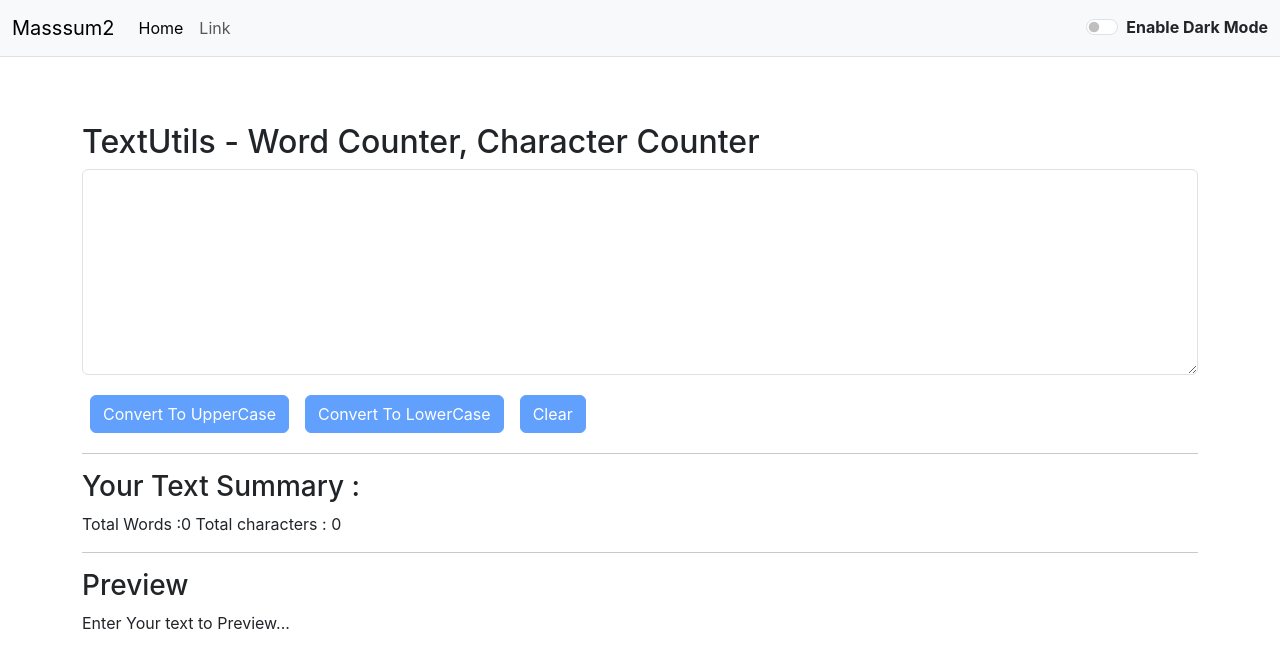
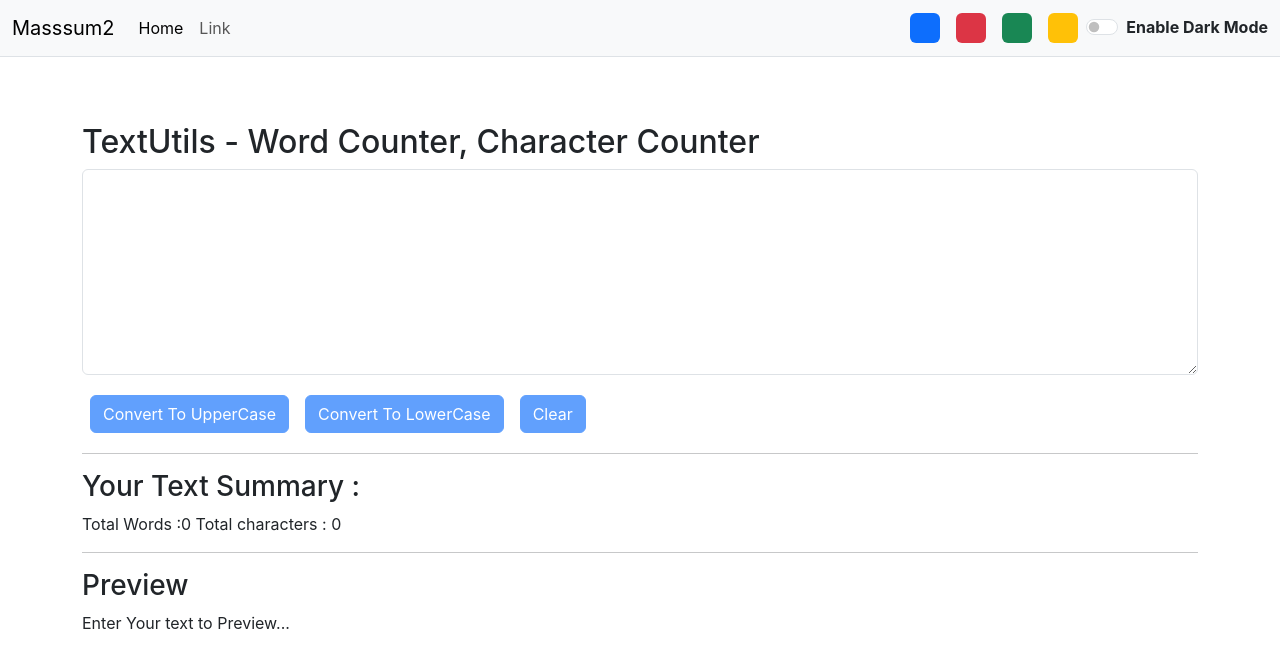
Before and after one commit to MdMassum/textUtils, a React (Create React App) app: page / in a window 1280 px wide. Shown: the top 668 px of the page. Built offline with nearby package versions, Linux system fonts and the light colour scheme.

Commit message:
Added Color palletes

```diff
--- a/src/App.js
+++ b/src/App.js
@@ -37,7 +37,17 @@
   }
 
   // for dark mode
-  const togglemode =()=>{
+  const removeBodyClass=()=>{
+    document.body.classList.remove('bg-light');
+    document.body.classList.remove('bg-dark');
+    document.body.classList.remove('bg-primary');
+    document.body.classList.remove('bg-danger');
+    document.body.classList.remove('bg-success');
+    document.body.classList.remove('bg-warning');
+  }
+  const togglemode =(cls)=>{
+    removeBodyClass();
+    document.body.classList.add('bg-'+cls);
     if(mode === "light"){
       setMode("dark");
       document.body.style.backgroundColor = "#1a316b";
@@ -47,7 +57,7 @@
       document.querySelector("textarea").style.color = "white";
 
       // alert message
-      showAlert(": Dark Mode is Enabled","success");
+      // showAlert(": Dark Mode is Enabled","success");
 
     }
     else{
@@ -57,7 +67,7 @@
       document.querySelector("textarea").style.backgroundColor = "white";
 
       // alert msg
-      showAlert(": Light Mode is Enabled","success");
+      // showAlert(": Light Mode is Enabled","success");
     }
   }
   return (
--- a/src/Components/Navbar.js
+++ b/src/Components/Navbar.js
@@ -19,9 +19,17 @@
           <a className="nav-link" href="/">Link</a>
         </li>
       </ul>
+      {/* color palettes */}
+      <div className="d-flex">
+        <div onClick={()=>{props.togglemode('primary')}} className="bg-primary rounded mx-2" style={{height:'30px',width:'30px',cursor:'pointer'}}></div>
+        <div onClick={()=>{props.togglemode('danger')}} className="bg-danger rounded mx-2" style={{height:'30px',width:'30px',cursor:'pointer'}}></div>
+        <div onClick={()=>{props.togglemode('success')}} className="bg-success rounded mx-2" style={{height:'30px',width:'30px',cursor:'pointer'}}></div>
+        <div onClick={()=>{props.togglemode('warning')}} className="bg-warning rounded mx-2" style={{height:'30px',width:'30px',cursor:'pointer'}}></div>
+      </div>
+
       <form className="d-flex" role="search">
         <div className={`form-check form-switch text-${(props.mode === 'light'?"Dark":"light")}`}>
-        <input className="form-check-input " type="checkbox" role="switch" id="flexSwitchCheckDefault" onClick={props.togglemode}/>
+        <input className="form-check-input " type="checkbox" role="switch" id="flexSwitchCheckDefault" onClick={()=>{props.togglemode(null)}}/>
         <label className="form-check-label" htmlFor="flexSwitchCheckDefault"><b>Enable Dark Mode</b></label>
       </div>
       </form>
```
